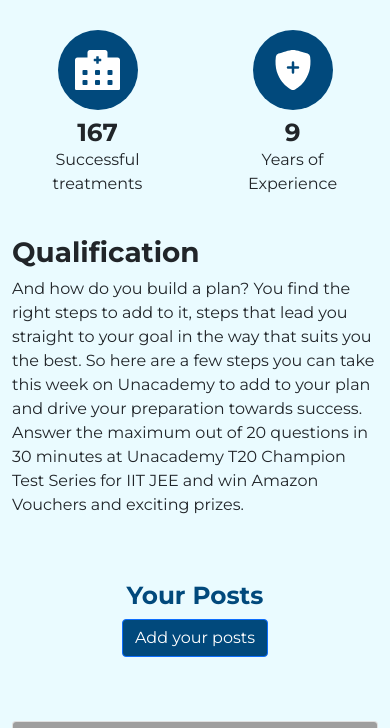
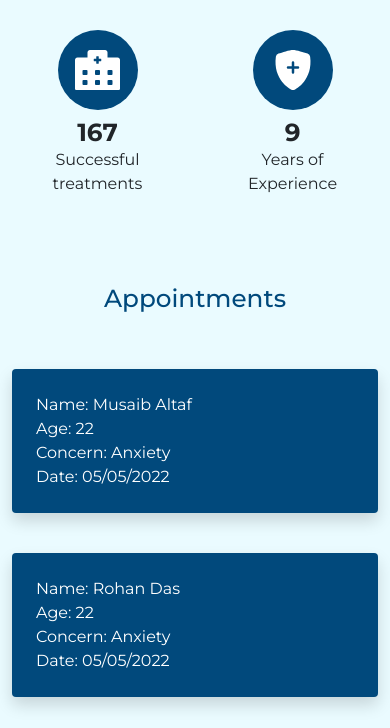
Before and after one commit to musaib-js/theyourfriendd, a Django app: page /auth/doctordashboard/ in a window 390 px wide. Shown: the part 655-1383 px from the top of the page. Run offline with Django 3.2, Linux system fonts and the light colour scheme; a user stored in the database is signed in; data comes from the database, SQL or seed files in the repository; both versions use the stored data as it was after the commit; some libraries are stand-ins or nearby versions; grey boxes are pictures that could not be loaded.

Commit message:
third commit

```diff
--- a/home/views.py
+++ b/home/views.py
@@ -24,6 +24,6 @@ def blog(request):
     return render(request, 'blog.html')
 
 def blogpost(request, slug):
-    post = Post.objects.filter(slug = slug)
+    post = Post.objects.filter(slug = slug).first()
     context = {'post':post}
     return render(request, 'blogpost.html', context)
--- a/templates/base.html
+++ b/templates/base.html
@@ -26,8 +26,8 @@
                 <ul class="navbar-nav mx-auto">
                     <li class="nav-item"><a class="nav-link active" href="/" style="font-weight: bold;margin-right: 20px;color: rgb(1,73,124);">Home</a></li>
                     <li class="nav-item" style="font-weight: bold;"><a class="nav-link" href="/auth/doctors" style="font-weight: bold;margin-right: 20PX;color: rgb(1,73,124,0.7);">Consultation</a></li>
-                    <li class="nav-item" style="font-weight: bold;"><a class="nav-link" href="/auth/selfcare" style="font-weight: bold;margin-right: 20px;color: rgb(1,73,124,0.7);">Self Care</a></li>
-                    <li class="nav-item" style="font-weight: bold;"><a class="nav-link" href="/auth/blogs" style="font-weight: bold;margin-right: 20px;color: rgba(1,73,124,0.7);">Blogs</a></li>
+                    <li class="nav-item" style="font-weight: bold;"><a class="nav-link" href="#new" style="font-weight: bold;margin-right: 20px;color: rgb(1,73,124,0.7);">Self Care</a></li>
+                    <li class="nav-item" style="font-weight: bold;"><a class="nav-link" href="#blog" style="font-weight: bold;margin-right: 20px;color: rgba(1,73,124,0.7);">Blogs</a></li>
                     {% if request.user.is_authenticated %} {% if request.user.is_consultant %}
                     <li class="nav-item" style="font-weight: bold;"><a class="nav-link" href="/auth/doctordashboard" style="font-weight: bold;margin-right: 20px;color: rgba(1,73,124,0.7);">Dashboard</a></li>
                     {% endif %}
--- a/templates/doctordashboard.html
+++ b/templates/doctordashboard.html
@@ -66,16 +66,43 @@
                 </div>
             </div>
         </section>
-        <section>
-            <div class="container">
-                <div class="row">
-                    <div class="col-md-12">
-                        <h1 style="font-size: 27.88px;font-weight: bold;">Qualification</h1>
-                        <p>And how do you build a plan? You find the right steps to add to it, steps that lead you straight to your goal in the way that suits you the best. So here are a few steps you can take this week on Unacademy to add to your plan and drive your preparation towards success. Answer the maximum out of 20 questions in 30 minutes at Unacademy T20 Champion Test Series for IIT JEE and win Amazon Vouchers and exciting prizes.<br></p>
+    </section>
+    <section>
+        <div class="container py-4 py-xl-5">
+            <div class="row mb-5">
+                <div class="col-md-8 col-xl-6 text-center mx-auto">
+                    <h2 style="color: #01497c;">Appointments</h2>
+                </div>
+            </div>
+            <div class="row gy-4 row-cols-1 row-cols-sm-2 row-cols-lg-3">
+                <div class="col">
+                    <div>
+                        <p class="border rounded border-0 shadow p-4" style="background: #01497c;color: rgb(255,255,255);">Name: Musaib Altaf <br> Age: 22 <br> Concern: Anxiety <br> Date: 05/05/2022</p>
+                        <div class="d-flex">
+                            <div>
+
+                            </div>
+                        </div>
+                    </div>
+                </div>
+                <div class="col">
+                    <div>
+                        <p class="border rounded border-0 border-light shadow p-4" style="background: #01497c;color: rgb(255,255,255);">Name: Rohan Das <br> Age: 22 <br> Concern: Anxiety <br> Date: 05/05/2022</p>
+                        <div class="d-flex">
+
+                        </div>
+                    </div>
+                </div>
+                <div class="col">
+                    <div>
+                        <p class="border rounded border-0 shadow p-4" style="background: #01497c;color: #ffffff;">Name: Ragini Sharma<br> Age: 22 <br> Concern: Anxiety <br> Date: 05/05/2022</p>
+                        <div class="d-flex">
+
+                        </div>
                     </div>
                 </div>
             </div>
-        </section>
+        </div>
     </section>
     <section>
         <div class="container py-4 py-xl-5">
@@ -93,6 +120,21 @@
                             <h4 class="card-title">Lorem libero donec</h4>
                             <p class="card-text">Nullam id dolor id nibh ultricies vehicula ut id elit. Cras justo odio, dapibus ac facilisis in, egestas eget quam. Donec id elit non mi porta gravida at eget metus.</p>
                             <div class="d-flex"><img class="rounded-circle img-fluid flex-shrink-0 me-3 fit-cover" width="50" height="50" src="assets/img/Ellipse%2048.png">
+                                <div>
+                                    <p class="fw-bold mb-0"><strong>Dr. Mentee Sharma</strong><br></p>
+                                    <p class="text-muted mb-0">Erat netus</p>
+                                </div>
+                            </div><button class="btn btn-primary" type="button" style="margin-top: 14px;background: #01497c;">Show More</button>
+                        </div>
+                    </div>
+                </div>
+                <div class="col">
+                    <div class="card"><img class="img-fluid card-img-top w-100 d-block fit-cover" style="height: 200px;" src="/static/assets/img/image%2020.svg">
+                        <div class="card-body p-4">
+                            <p class="text-primary card-text mb-0">Article</p>
+                            <h4 class="card-title">Lorem libero donec</h4>
+                            <p class="card-text">Nullam id dolor id nibh ultricies vehicula ut id elit. Cras justo odio, dapibus ac facilisis in, egestas eget quam. Donec id elit non mi porta gravida at eget metus.</p>
+                            <div class="d-flex"><img class="rounded-circle img-fluid flex-shrink-0 me-3 fit-cover" width="50" height="50" src="/static/assets/img/Ellipse%2048.png">
                                 <div>
                                     <p class="fw-bold mb-0"><strong>Dr. Mentee Sharma</strong><br></p>
                                     <p class="text-muted mb-0">Erat netus</p>
--- a/templates/home.html
+++ b/templates/home.html
@@ -34,7 +34,7 @@
             </div>
         </div>
     </section>
-    <section>
+    <section id="new">
         <div class="container py-4 py-xl-5">
             <div class="row mb-5">
                 <div class="col-md-8 col-xl-6 text-center mx-auto">
@@ -77,7 +77,7 @@
             </div>
         </div>
     </section>
-    <section>
+    <section id="blog">
         <div class="container">
             <div class="row">
                 <div class="col-md-12">
```
Also changed, not shown: templates/blogpost.html (+5 -2 lines), db.sqlite3, media/media/abc.jpeg (added), media/media/abc_LJPNk6v.jpeg (added).
